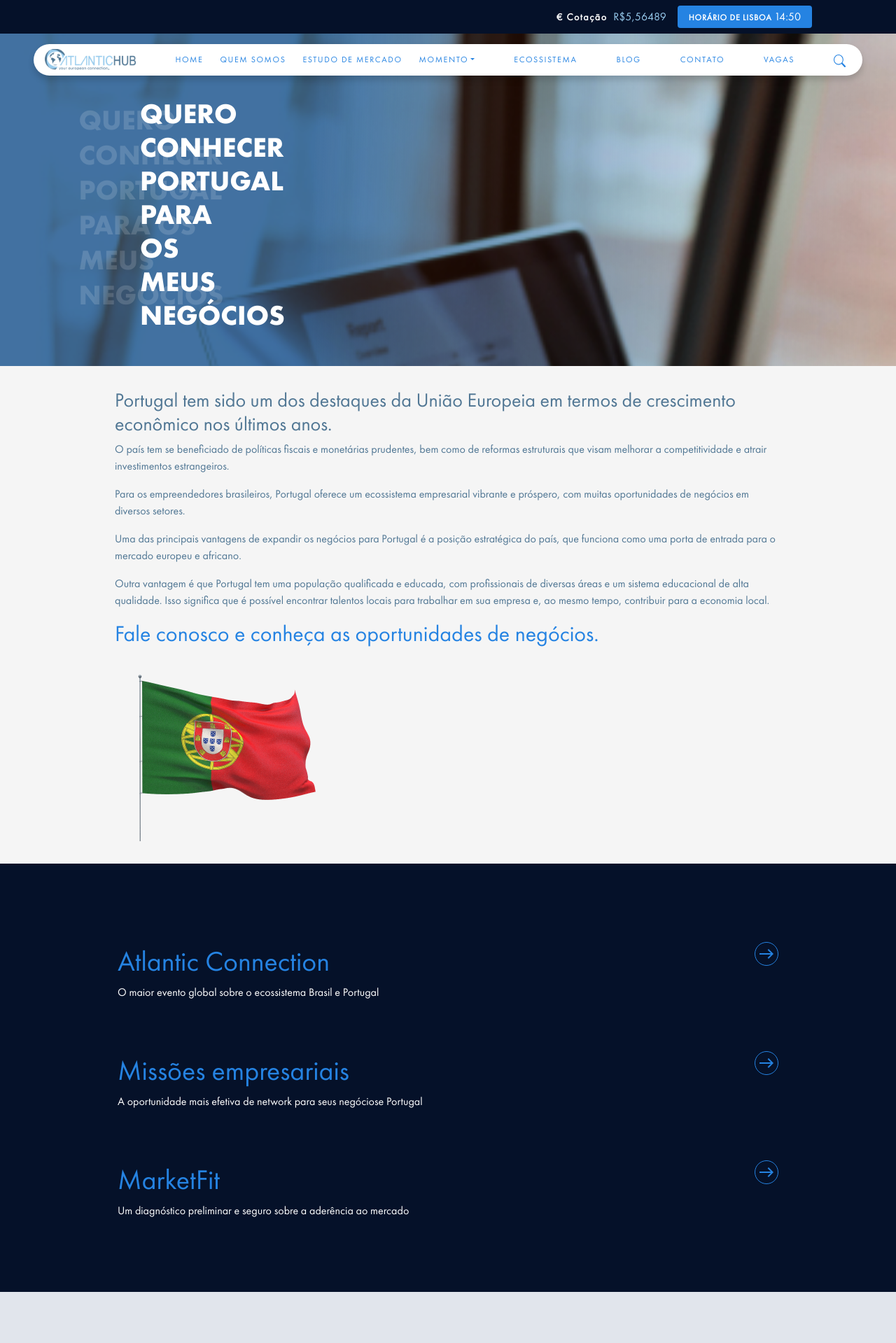
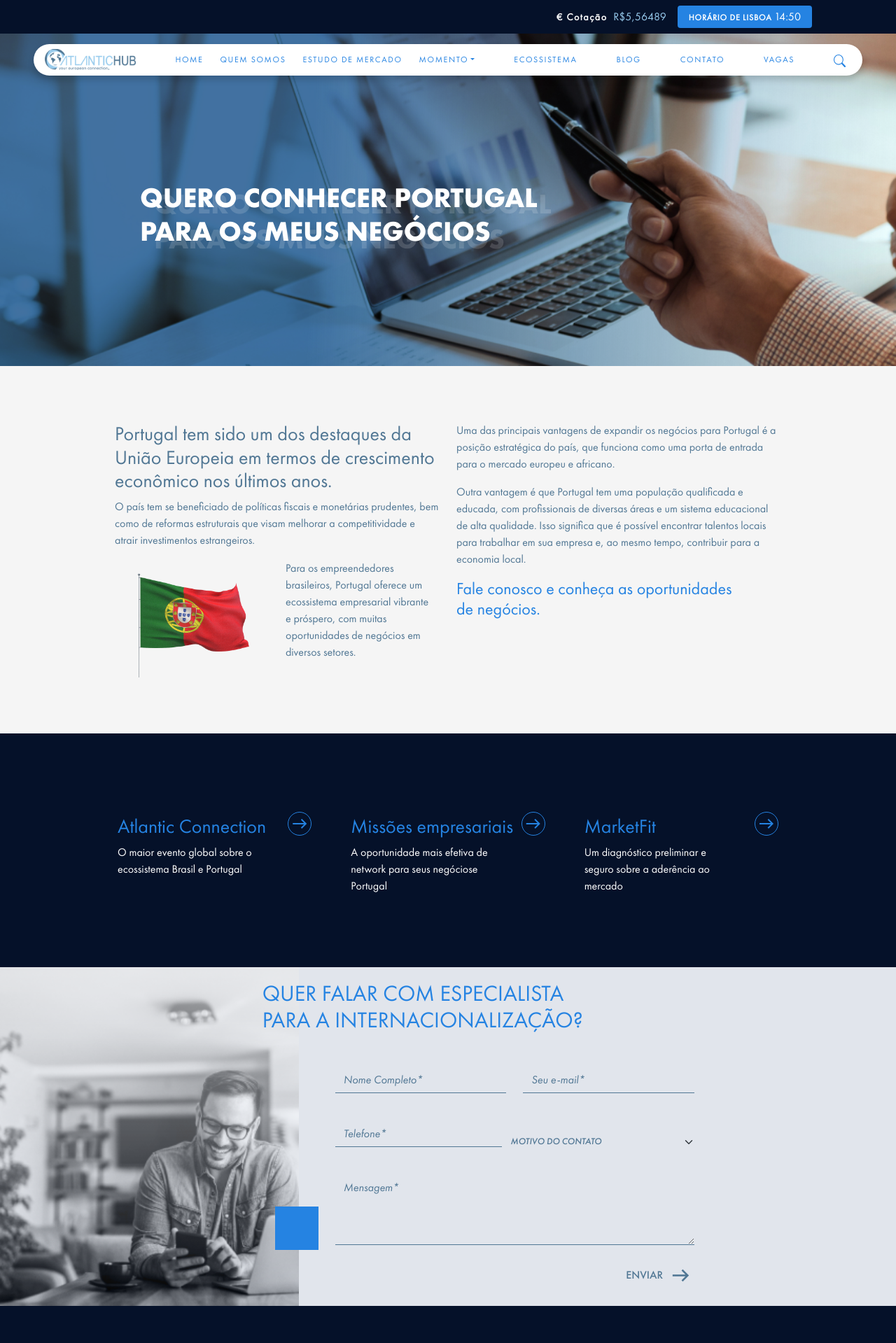
Before and after one commit to skGab/Atlantic, a PHP site: page /pages/momento-template.php in a window 1280 px wide. Shown: the top 1919 px of the page at 70% size. Run offline with PHP 8.4, Linux system fonts and the light colour scheme.

Commit message:
moments page desktop structure

```diff
--- a/assets/custom.css
+++ b/assets/custom.css
@@ -89,17 +89,17 @@ main {
 }
 
 #banner-contato {
-    background: url('../assets/images/banner-contato.jpg') no-repeat;
+    background: url('../assets/images/banner-contato.jpg') no-repeat center center;
     background-size: cover;
 }
 
 #banner-vagas {
-    background: url('../assets/images/banner-vagas.jpg') no-repeat;
+    background: url('../assets/images/banner-vagas.jpg') no-repeat center center;
     background-size: cover;
 }
 
 #banner-momento {
-    background: url('../assets/images/banner-momento.jpg') no-repeat;
+    background: url('../assets/images/banner-momento.jpg') no-repeat center center;
     background-size: cover;
 }
 
@@ -492,4 +492,12 @@ main {
         font-size: 80% !important;
         white-space: nowrap !important;
     }
+
+    #banner-momento .title-banner span {
+        left: 2rem !important;
+    }
+
+    #relacionados .h1 {
+        font-size: 1.75rem !important;
+    }
 }
--- a/pages/momento-template.php
+++ b/pages/momento-template.php
@@ -7,9 +7,10 @@ require('../partials/header.php');
     <div class="mask-banner-dark"></div>
     <div class="container">
         <div class="row w-100 mx-0">
-            <div class="title-banner col-lg-1 col-12 ms-lg-5 ms-3">
-                <h1 class="text-white text-uppercase">Quero conhecer portugal para os meus negócios</h1>
-                <span class="px-5" style="line-height: 50px;">Quero conhecer portugal<br> para os <br>meus<br> negócios</span>
+            <div class="title-banner col-lg-8 col-12 ms-lg-5 ms-3">
+                <h1 class="text-white text-uppercase">Quero conhecer portugal<br> para os meus negócios</h1>
+                <span class="d-lg-none d-block px-5" style="line-height: 50px;">Quero conhecer portugal<br> para os meus negócios</span>
+                <span class="d-lg-block d-none px-0" style="line-height: 50px;">Quero conhecer portugal<br> para os meus negócios</span>
             </div>
         </div>
     </div>
@@ -18,7 +19,7 @@ require('../partials/header.php');
 <!-- INTRO -->
 <section id="intro">
     <div class="container px-4 py-4 my-2">
-        <div class="row mx-0">
+        <div class="row d-lg-none d-flex mx-0">
             <div class="col-12 text-primary">
                 <h3>Portugal tem sido um dos destaques da União Europeia em termos de crescimento econômico nos últimos anos.</h3>
 
@@ -38,6 +39,35 @@ require('../partials/header.php');
                 </figure>
             </div>
         </div>
+        <div class="row d-lg-flex d-none mx-0 py-5">
+            <div class="col-6 text-primary">
+                <h3>Portugal tem sido um dos destaques da União Europeia em termos de crescimento econômico nos últimos anos.</h3>
+
+                <p>O país tem se beneficiado de políticas fiscais e monetárias prudentes, bem como de reformas estruturais que visam melhorar a competitividade e atrair investimentos estrangeiros.</p>
+
+                <div class="container-fluid px-0">
+                    <div class="row w-100 mx-0">
+                        <figure class="mb-0 col-6">
+                            <img loading="lazy" class="img-fluid" src="../assets/images/bandeira-portugal.png" alt="Bandeira Portugal">
+                        </figure>
+                        <div class="col-6">
+                            <p>Para os empreendedores brasileiros, Portugal oferece um ecossistema empresarial vibrante e próspero, com muitas oportunidades de negócios em diversos setores.</p>
+
+                        </div>
+                    </div>
+                </div>
+
+            </div>
+
+            <div class="col-6 text-primary">
+                <p>Uma das principais vantagens de expandir os negócios para Portugal é a posição estratégica do país, que funciona como uma porta de entrada para o mercado europeu e africano.</p>
+
+                <p>Outra vantagem é que Portugal tem uma população qualificada e educada, com profissionais de diversas áreas e um sistema educacional de alta qualidade. Isso significa que é possível encontrar talentos locais para trabalhar em sua empresa e, ao mesmo tempo, contribuir para a economia local.</p>
+
+                <h2 class="text-secondary fw-normal h4">Fale conosco e conheça as oportunidades<br>
+                    de negócios.</h2>
+            </div>
+        </div>
     </div>
 </section>
 
@@ -45,7 +75,7 @@ require('../partials/header.php');
 <section id="relacionados" class="d-block bg-dark py-5">
     <div class="container px-4 pt-5">
         <div class="row">
-            <div class="col-12 mb-4 pb-3">
+            <div class="col-lg-4 col-12 mb-4 pb-3">
                 <div class="card bg-transparent border-0">
                     <div class="card-body d-flex align-items-start">
                         <div class="pt-1">
@@ -60,7 +90,7 @@ require('../partials/header.php');
                     </div>
                 </div>
             </div>
-            <div class="col-12 mb-4 pb-3">
+            <div class="col-lg-4 col-12 mb-4 pb-3">
                 <div class="card bg-transparent border-0">
                     <div class="card-body d-flex align-items-start">
                         <div class="pt-1">
@@ -75,7 +105,7 @@ require('../partials/header.php');
                     </div>
                 </div>
             </div>
-            <div class="col-12 mb-4 pb-3">
+            <div class="col-lg-4 col-12 mb-4 pb-3">
                 <div class="card bg-transparent border-0">
                     <div class="card-body d-flex align-items-start">
                         <div class="pt-1">
@@ -95,7 +125,7 @@ require('../partials/header.php');
 </section>
 
 <!-- CONTATO -->
-<section id="contato" class="d-block bg-light py-4">
+<section id="contato" class="d-lg-none d-block bg-light py-4">
     <div class="container px-4 py-5">
         <div class="row px-3">
             <div class="col-12">
@@ -144,6 +174,61 @@ require('../partials/header.php');
     </div>
 </section>
 
+<section id="contato" class="d-lg-block d-none bg-light">
+    <div class="container-fluid p-0">
+        <div class="row align-items-center w-100 mx-0 px-0">
+            <div class="col-4 px-0">
+                <figure class="position-relative mb-0">
+                    <img loading="lazy" class="img-cover" src="../assets/images/thumb-contato.jpg" alt="Thumb contato">
+                    <div class="mask-contato"></div>
+                    <div class="box" style="width: 62px; height: 62px; right: -1.75rem; bottom: 5rem;"></div>
+                </figure>
+            </div>
+            <div class="col-6 ms-3" style="z-index: 10;">
+                <h2 class="text-secondary d-flex h2 mb-3" style="margin-left: -5rem;">QUER FALAR COM ESPECIALISTA<br> PARA A INTERNACIONALIZAÇÃO?</h2>
+                <div id="form-candidatura" class="col-10 mt-5 ms-4">
+                    <form>
+                        <div class="row">
+                            <div class="col mb-3">
+                                <input placeholder="Nome Completo*" type="text" class="form-control" id="name" aria-describedby="nameHelp">
+                            </div>
+
+                            <div class="col mb-3">
+                                <input placeholder="Seu e-mail*" type="email" class="form-control" id="email" aria-describedby="emailHelp">
+                            </div>
+                        </div>
+
+                        <div class="row">
+                            <div class="col mb-3">
+                                <input placeholder="Telefone*" type="tel" class="form-control" id="tel" aria-describedby="nameHelp">
+                            </div>
+
+                            <select class="col form-select mb-3" aria-label="Motivo do contato">
+                                <option selected>Motivo do contato</option>
+                                <option value="motivo1">motivo1</option>
+                                <option value="motivo2">motivo2</option>
+                                <option value="motivo3">motivo3</option>
+                            </select>
+                        </div>
+
+                        <div class="mb-2">
+                            <textarea class="form-control" placeholder="Mensagem*" id="mensagem" style="height: 100px"></textarea>
+                        </div>
+
+                        <button type="submit" class="btn text-primary d-flex justify-content-lg-end align-items-center bg-transparent text-uppercase ms-auto px-0 pt-0">
+                            Enviar
+                            <span class="material-symbols-outlined ms-2" style="font-size: 35px;">
+                                arrow_right_alt
+                            </span>
+                        </button>
+                    </form>
+                </div>
+            </div>
+
+        </div>
+    </div>
+</section>
+
 <?php
 require('../partials/footer.php');
 ?>
```
Also changed, not shown: assets/images/banner-momento.jpg.
